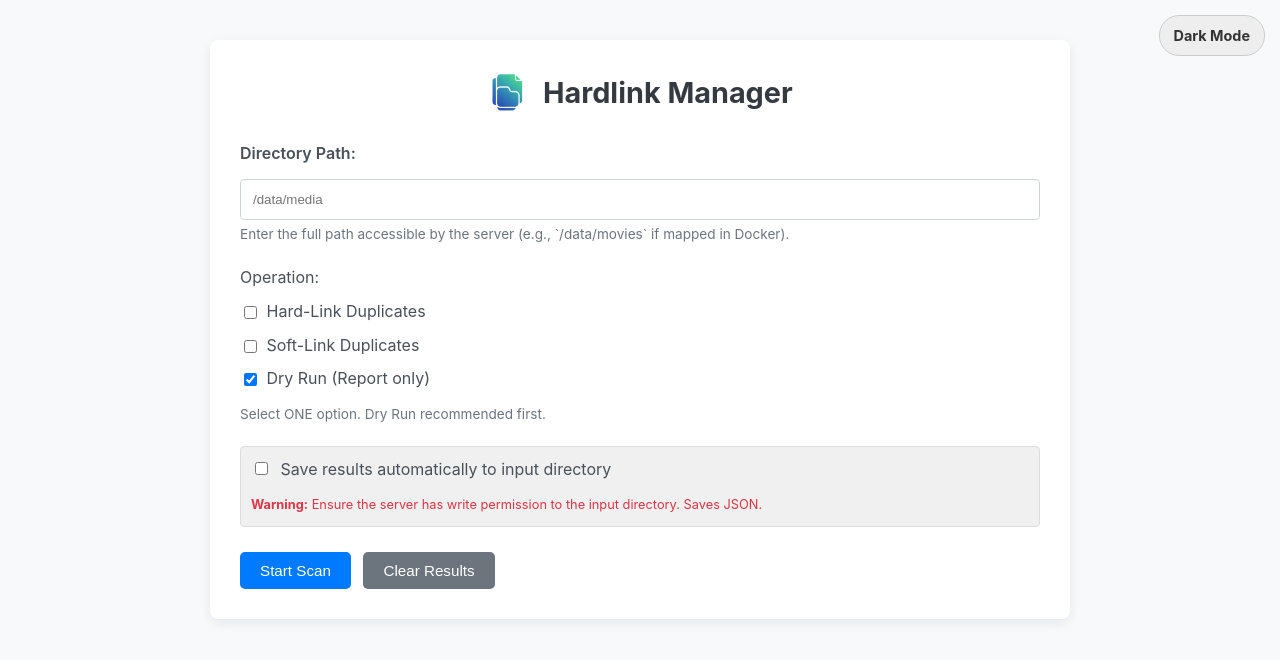
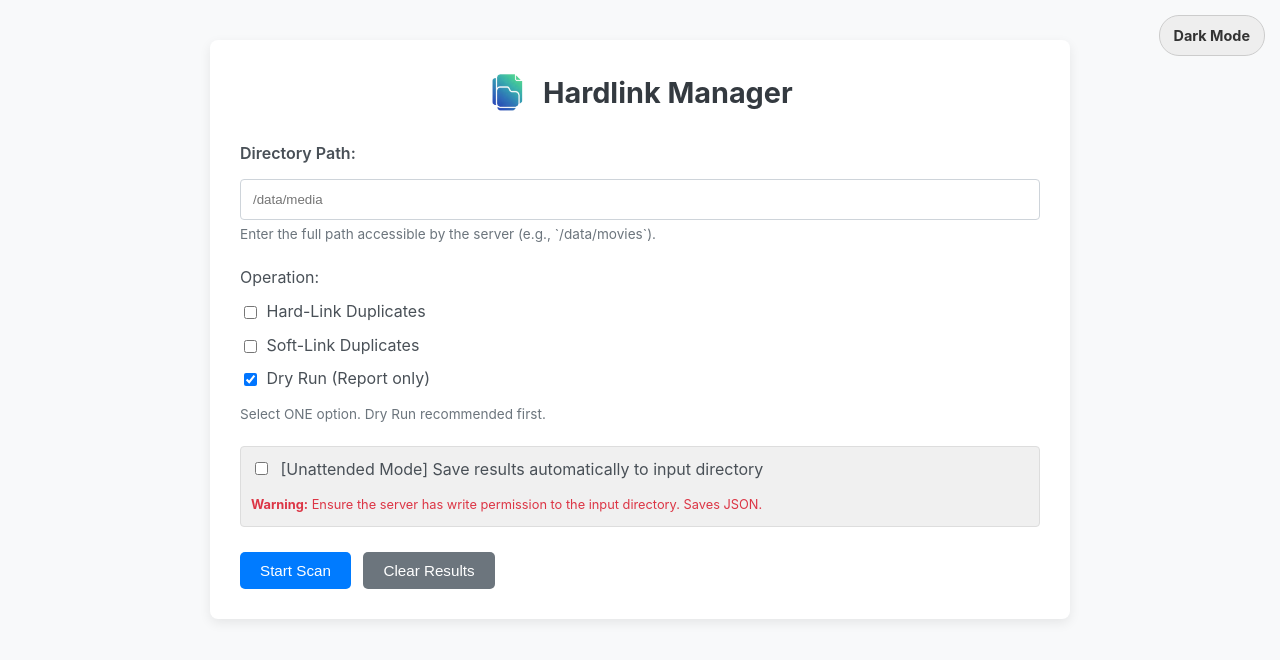
Before and after one commit to rozza591/Hardlink-Manager, a Flask app: page / in a window 1280 px wide. Shown: the top 660 px of the page. Run offline with Flask 3, Linux system fonts and the light colour scheme.

Commit message:
Update index.html

```diff
--- a/templates/index.html
+++ b/templates/index.html
@@ -368,7 +368,7 @@
             <div class="form-group">
                 <label for="path1">Directory Path:</label>
                 <input type="text" id="path1" name="path1" required placeholder="/data/media">
-                <small>Enter the full path accessible by the server (e.g., `/data/movies` if mapped in Docker).</small>
+                <small>Enter the full path accessible by the server (e.g., `/data/movies`).</small>
             </div>
 
             <div class="form-group checkbox-group">
@@ -380,7 +380,7 @@
             </div>
 
             <div class="form-group save-auto-group">
-                 <input type="checkbox" id="save-auto" name="save_auto"> <label for="save-auto">Save results automatically to input directory</label><br>
+                 <input type="checkbox" id="save-auto" name="save_auto"> <label for="save-auto">[Unattended Mode] Save results automatically to input directory</label><br>
                  <small><strong>Warning:</strong> Ensure the server has write permission to the input directory. Saves JSON.</small>
             </div>
 
```
